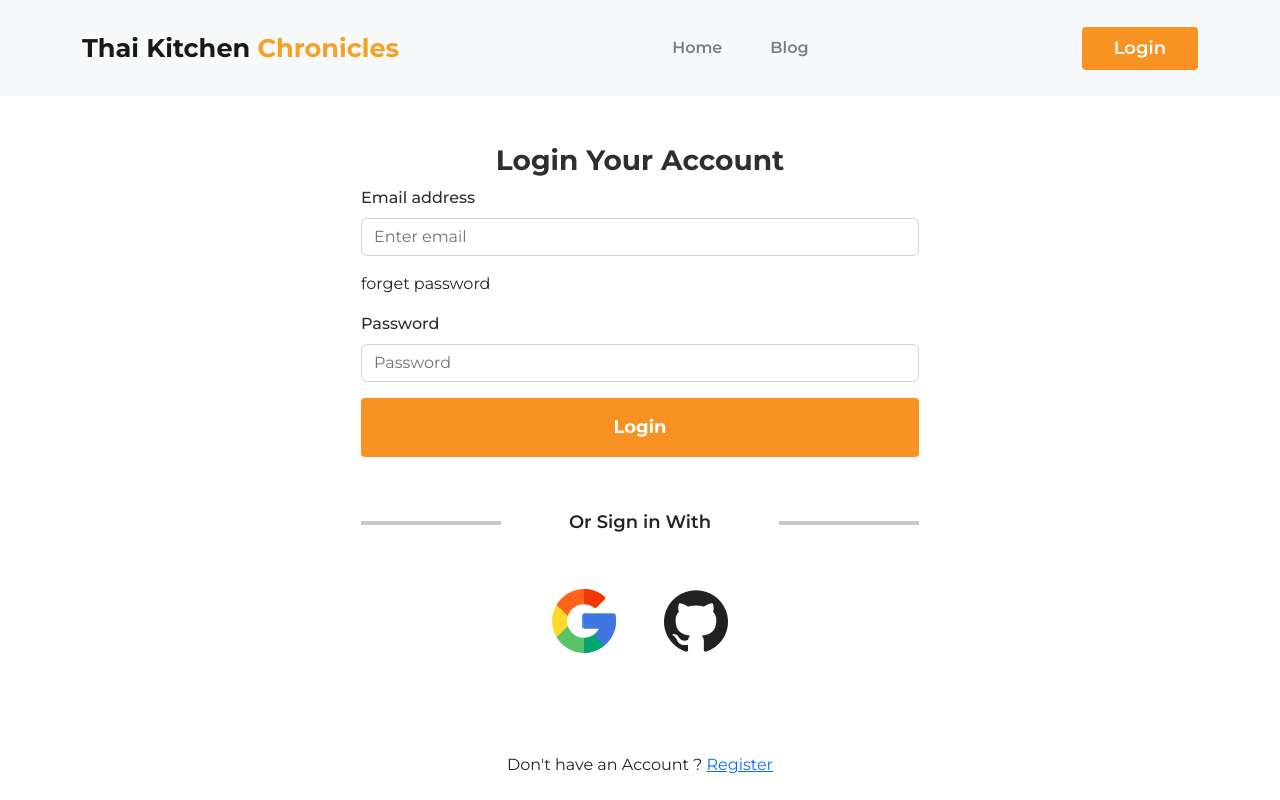
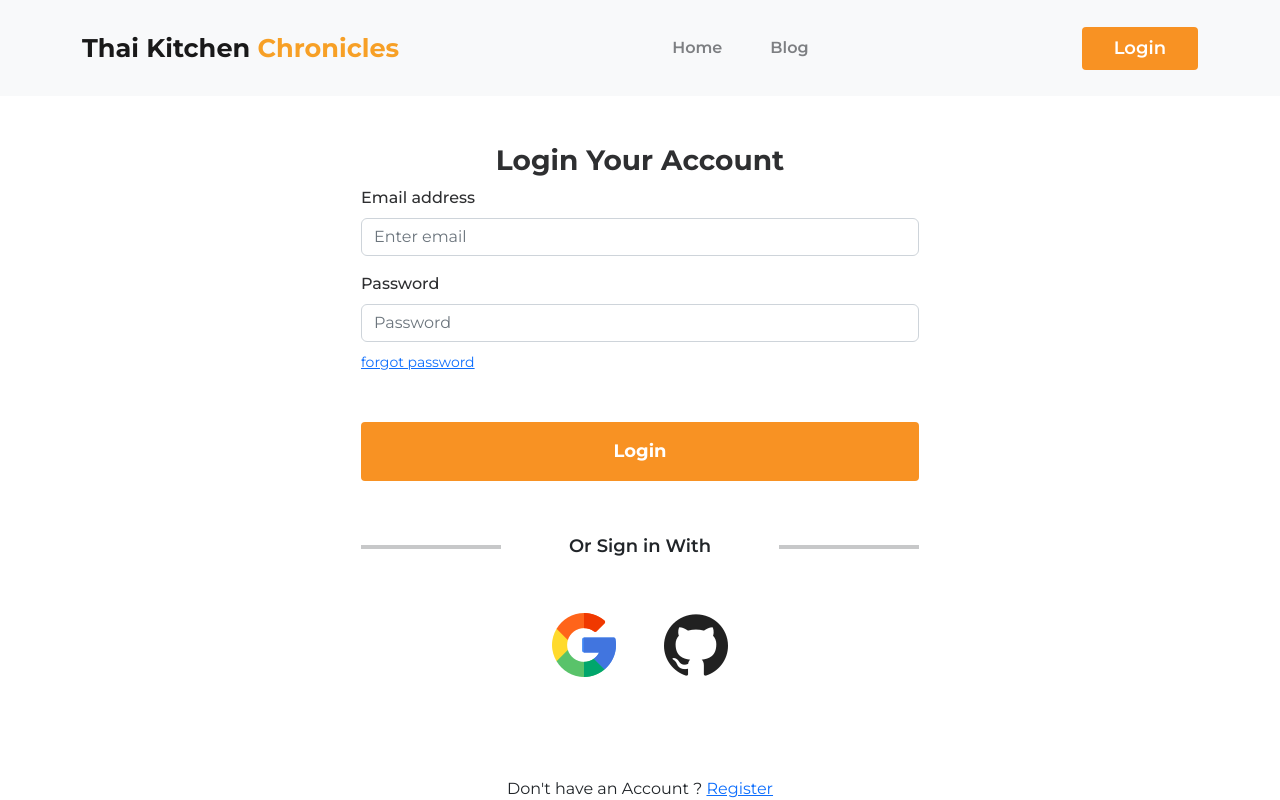
Before and after one commit to atikur-24/thai-chef-client, a React (Vite) app: page /login in a window 1280 px wide. Shown: the top 800 px of the page. Built offline with nearby package versions, Linux system fonts and the light colour scheme; no server answers.

Commit message:
link update

```diff
--- a/src/pages/Home/Chef/Chef.jsx
+++ b/src/pages/Home/Chef/Chef.jsx
@@ -6,8 +6,7 @@ const Chef = () => {
     const [chefs, setChefs] = useState([])
 
     useEffect( () => {
-        fetch('http://localhost:5000/chefs')
-        // fetch('https://thai-kitchen-chronicles-server-atikur-24.vercel.app/chefs')
+        fetch('https://thai-kitchen-chronicles-server-atikur-24.vercel.app/chefs')
             .then(res => res.json())
             .then(data => setChefs(data))
     }, [])
--- a/src/pages/Login/Login.jsx
+++ b/src/pages/Login/Login.jsx
@@ -20,21 +20,18 @@ const Login = () => {
     const form = event.target;
     const email = form.email.value;
     const password = form.password.value;
-    console.log(email, password);
 
     setError('')
 
     userLogin(email, password)
       .then((result) => {
         const loggedUser = result.user;
-        console.log(loggedUser);
         form.reset();
         navigate(from, {replace: true})
       })
       .catch((error) => {
         const errorMessage = error.message;
         setError(errorMessage)
-        console.log(errorMessage);
       });
   };
 
@@ -44,12 +41,10 @@ const Login = () => {
     googleSingIn()
         .then(result => {
             const loggedUser = result.user;
-            console.log(loggedUser);
             navigate(from, {replace: true})
         })
         .catch(error => {
             const errorMessage = error.message;
-            console.log(errorMessage);
         })
     }
 
@@ -58,13 +53,11 @@ const Login = () => {
         githubSingIn()
         .then(result => {
             const loggedUser = result.user;
-            console.log(loggedUser);
             navigate(from, {replace: true})
         })
         .catch(error => {
             const errorMessage = error.message;
             setError(errorMessage)
-            console.log(errorMessage);
         })
     }
 
@@ -78,14 +71,14 @@ const Login = () => {
           <Form.Control type="email" name="email" placeholder="Enter email" required />
         </Form.Group>
 
-        <p>forget password</p>
         <Form.Group className="mb-3" controlId="formBasicPassword">
           <Form.Label className="font-500 my-title">Password</Form.Label>
           <Form.Control className="mb-2" type="password" name="password" placeholder="Password" required />
+          <p className="text-primary"><small style={{textDecoration:'underline'}}>forgot password</small></p>
         </Form.Group>
 
 
-        <p>
+        <p className="py-2">
             {error && <small className="text-danger">{error}</small>}
         </p>
 
--- a/src/pages/Login/Register.jsx
+++ b/src/pages/Login/Register.jsx
@@ -40,15 +40,13 @@ const Register = () => {
                 const loggedUser = result.user;
                 form.reset();
                 setSuccess('You has been Account created Successfully !')
-                console.log(loggedUser);
             })
             .catch(error => {
                 const errorMessage = error.message;
                 setError(errorMessage)
-                console.log(errorMessage);
             })
 
-            console.log(name, photoUrl ,email, password, confirm);
+            // console.log(name, photoUrl ,email, password, confirm);
     }
 
 
@@ -88,7 +86,7 @@ const Register = () => {
           </p>
         </Form.Group>
 
-        <p>
+        <p className="py-2">
             {success && <small className="text-success">{success}</small>}
             {error && <small className="text-danger">{error}</small>}
         </p>
--- a/src/pages/Shared/TopNavbar.jsx
+++ b/src/pages/Shared/TopNavbar.jsx
@@ -5,7 +5,7 @@ import { AuthContext } from "../../providers/AuthProvider";
 
 const TopNavbar = () => {
   const { user, logOut } = useContext(AuthContext);
-  console.log("this is ueser ----->", user);
+  // console.log("this is ueser ----->", user);
 
   const handleLogout = () => {
     logOut().then(() =>{}).catch(error => {console.error(error)})
--- a/src/routes/Routes.jsx
+++ b/src/routes/Routes.jsx
@@ -26,8 +26,7 @@ const router = createBrowserRouter([
             {
                 path: ':id',
                 element: <PrivateRoute> <ChefDetails /> </PrivateRoute>,
-                loader: ({params}) => fetch(`http://localhost:5000/chefs/${params.id}`)
-                // loader: ({params}) => fetch(`https://thai-kitchen-chronicles-server-atikur-24.vercel.app/chefs/${params.id}`)
+                loader: ({params}) => fetch(`https://thai-kitchen-chronicles-server-atikur-24.vercel.app/chefs/${params.id}`)
             },
             {
                 path: 'login',
```
